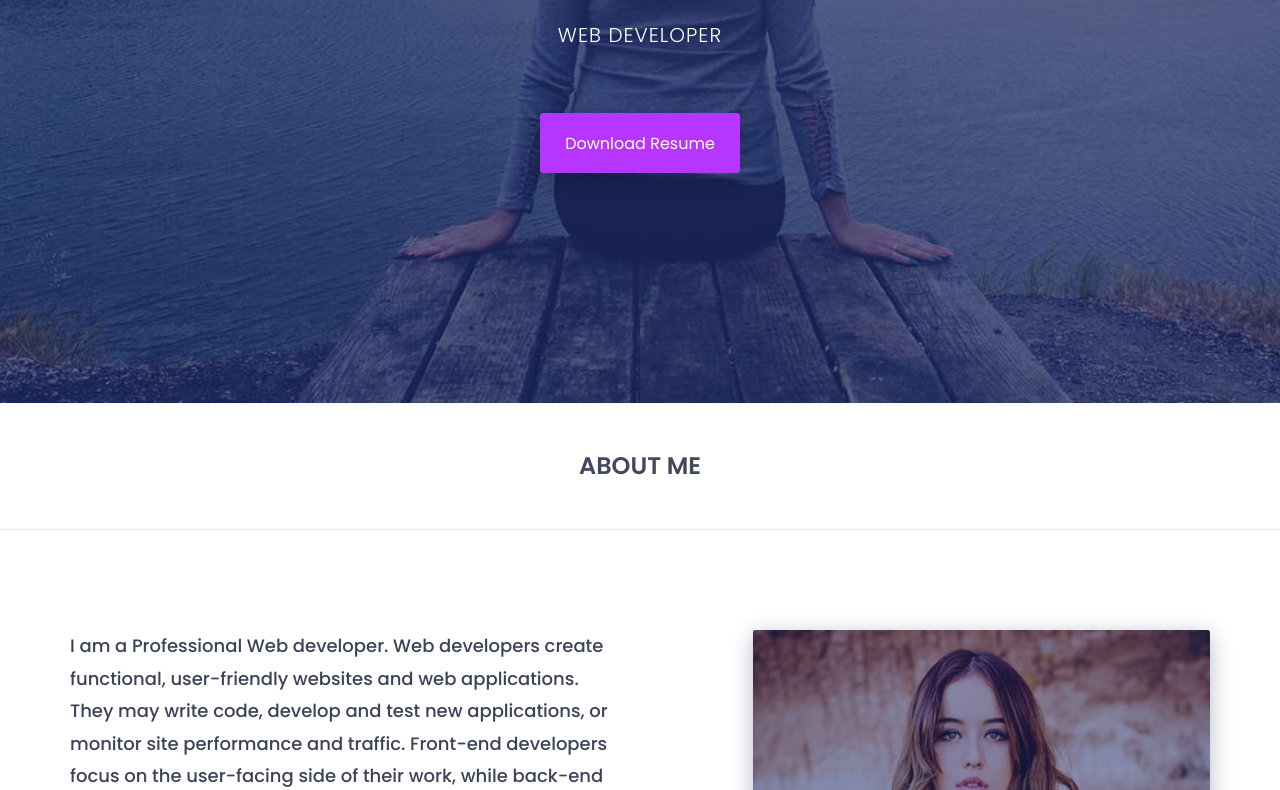
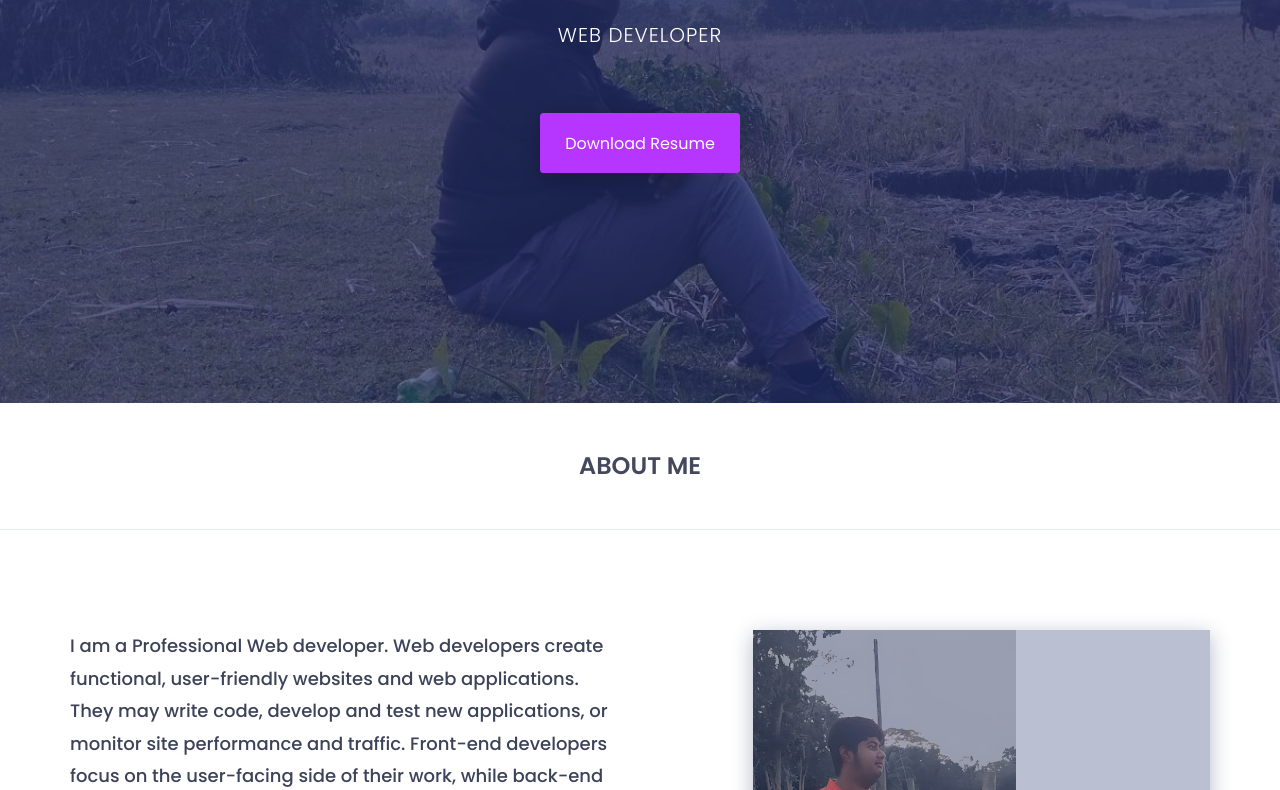
Before and after one commit to Codexload/Tanjimul-Hisham, a plain HTML site: page index.html in a window 1280 px wide. Shown: the part 487-1277 px from the top of the page. Drawn offline with nearby package versions, Linux system fonts and the light colour scheme.

Commit message:
Updated Website

```diff
--- a/assets/css/style.css
+++ b/assets/css/style.css
@@ -190,9 +190,9 @@ nav.navbar.bootsnav .navbar-toggle i{color: #d92cf9;}
     align-items: center;
     justify-content: center;
     position:relative;
-    background:url(../images/about/welcome-banner.jpg)no-repeat;
+    background:url(../images/about/b.jpg)no-repeat;
     background-size:cover;
-    background-position: center;
+    background-position: top;
     height:890px;
 }
 .welcome-hero:before{
--- a/index.html
+++ b/index.html
@@ -153,7 +153,7 @@
 						</div>
 						<div class="col-sm-offset-1 col-sm-5">
 							<div class="single-about-img">
-								<img src="assets/images/about/profile_image.jpg" alt="profile_image">
+								<img src="/assets/images/about/a.jpg" alt="profile_image">
 								<div class="about-list-icon">
 									<ul>
 										<li>
```
Also changed, not shown: assets/images/about/a.jpg (added), assets/images/about/b.jpg (added).
